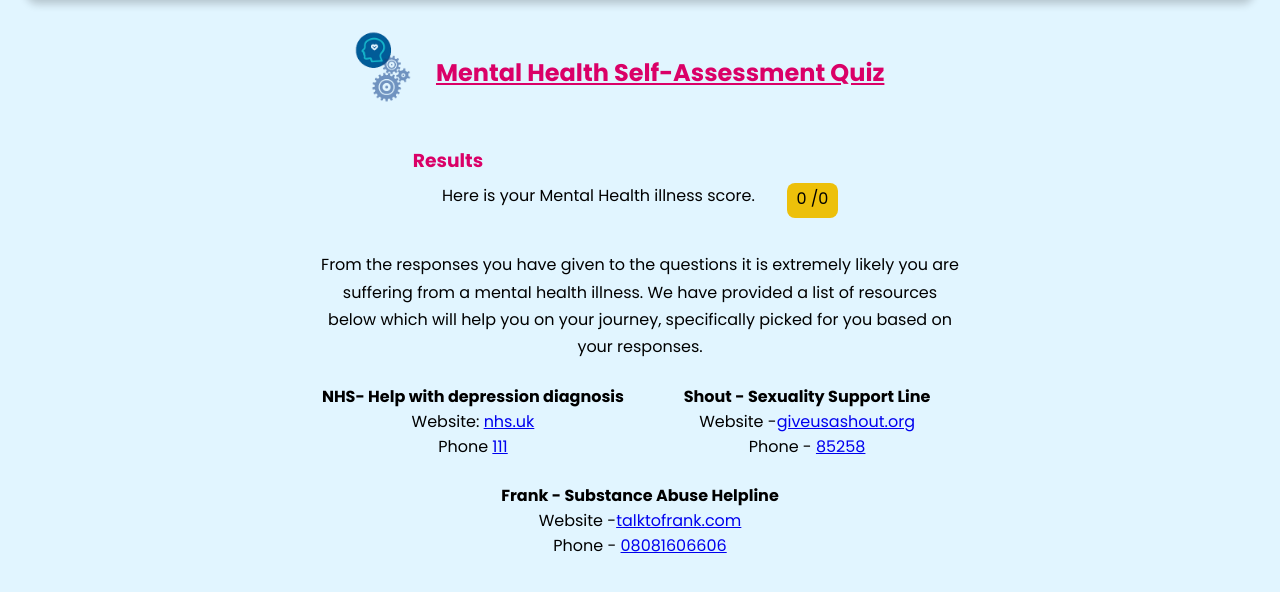
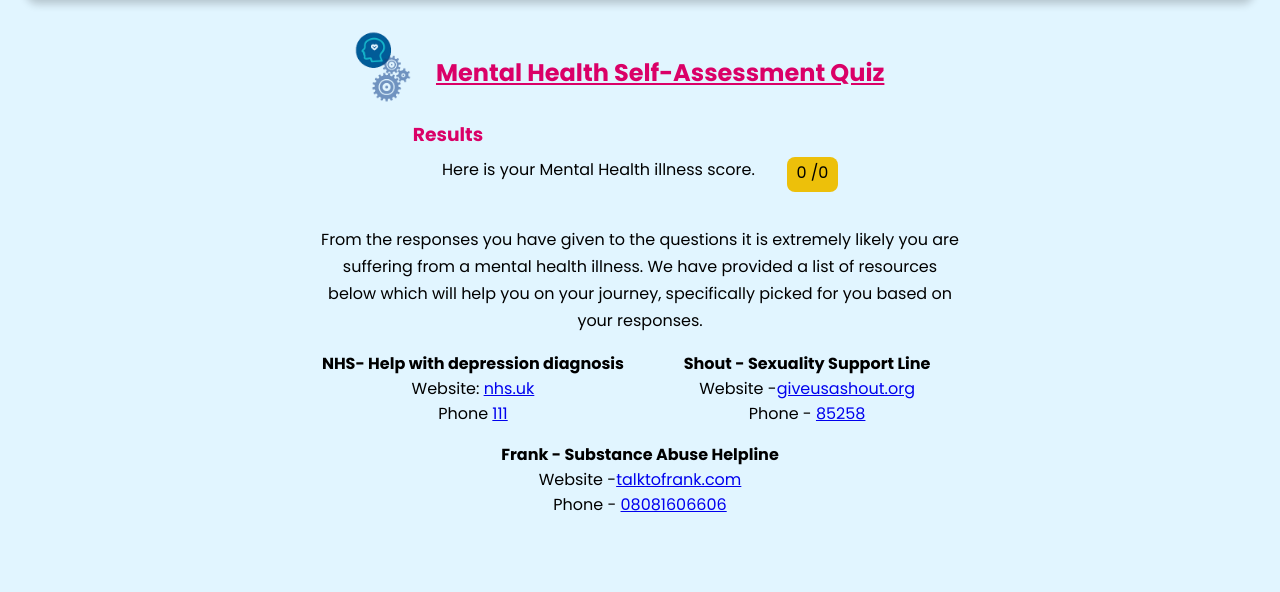
Before and after one commit to Mask02/Better-Days, a Flask app: page /result in a window 1280 px wide. Shown: the part 68-660 px from the top of the page. Run offline with Flask 2, Linux system fonts and the light colour scheme.

Commit message:
result updated

```diff
--- a/static/css/styles.css
+++ b/static/css/styles.css
@@ -596,7 +596,7 @@
   /* border: 1px solid red; */
   color: var(--headings-font-color);
   margin-right: 30%;
-  margin-top: 2%;
+  /* margin-top: 1%; */
 }
 .result_score{
     display:flex;
@@ -618,7 +618,7 @@
    align-items: center;
 }
 #result div h4{
-    padding-top: 1rem;
+    padding-top: .5rem;
 }
 
 /*-------------------------------------------- Contact US ------------------------------*/
```
